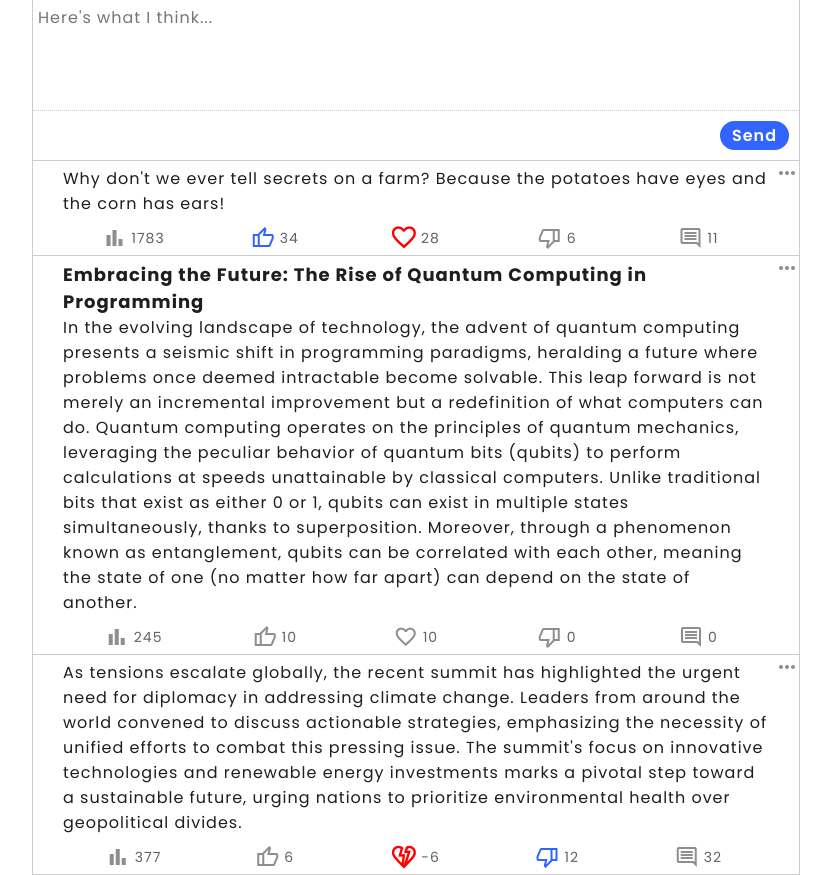
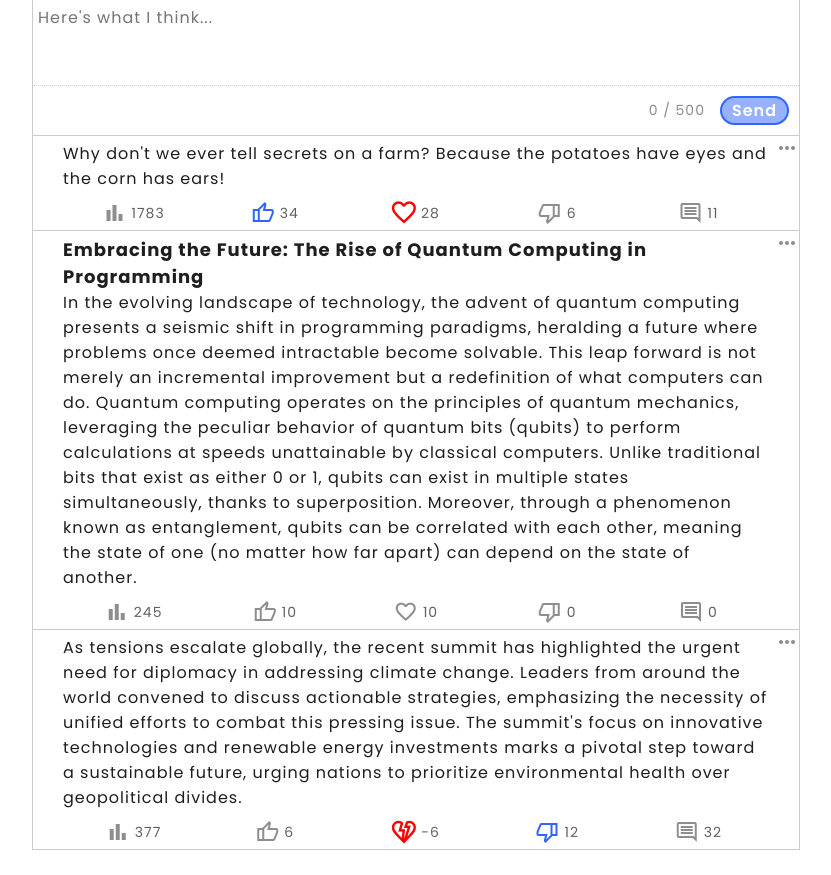
Before and after one commit to Wlad1slav/Blog-Wall-vue-js, a Vue app: page / in a window 1280 px wide. Shown: the whole page, without its empty margins (224-1055 px from the left). After the commit the page ends 850 px from the top, so only its background shows below. Built offline with nearby package versions, Linux system fonts and the light colour scheme; a web font is replaced by a local one.

Commit message:
Validation of user post content input

```diff
--- a/src/assets/stylesheet/post.scss
+++ b/src/assets/stylesheet/post.scss
@@ -7,6 +7,12 @@ $borders-width: 1px;
   //border-top: $borders-width solid rgba(0, 0, 0, 0.2);
   border-right: $borders-width solid rgba(0, 0, 0, 0.2);
   border-left: $borders-width solid rgba(0, 0, 0, 0.2);
+
+  &.error {
+    border-bottom: $borders-width solid $clr--red;
+    border-right: $borders-width solid $clr--red;
+    border-left: $borders-width solid $clr--red;
+  }
 }
 
 #posts {
@@ -152,13 +158,15 @@ $borders-width: 1px;
   div {
     display: flex;
     justify-content: flex-end;
+    align-items: center;
+    gap: 15px;
     margin: 10px;
   }
 
   textarea {
     border: none;
     border-bottom: 1px dotted rgba(0, 0, 0, 0.2);
-    height: 100px;
+    height: 75px;
     padding: 5px;
 
     &:focus {
@@ -166,4 +174,21 @@ $borders-width: 1px;
     }
   }
 
+  .characters-counter {
+    user-select: none;
+    color: transparentize($clr--text, 0.5);
+    font-size: $font-size - 2;
+  }
+
+  // If a validation error occurs
+  &.error {
+    textarea {
+      border-bottom: 1px dotted $clr--red !important;
+      color: $clr--red;
+    }
+    .characters-counter {
+      color: $clr--red;
+    }
+  }
+
 }
--- a/src/components/PostWrite.vue
+++ b/src/components/PostWrite.vue
@@ -1,18 +1,24 @@
 <template>
 
-  <div class="post--write">
+  <form class="post--write" :class="postContent.length > maxPostLength ? 'error' : null">
 
-    <textarea name="post--content-input"
-              id="post--content-input"
+    <textarea v-model="postContent"
               placeholder="Here's what I think..."
+              :style="postContent.length > 150 ? `height: ${postContent.length/1.9}px` : null"
     ></textarea>
     <div>
-      <button class="btn btn-primary">Send</button>
+      <p class="characters-counter">{{ postContent.length }} / {{ maxPostLength }}</p>
+      <button class="btn"
+              :class="postContent.length > maxPostLength ? 'btn-dangerous' : 'btn-primary'"
+              @click.prevent="validation()"
+              :disabled="postContent.length === 0 || postContent.length > maxPostLength"
+      >Send</button>
     </div>
 
-  </div>
+  </form>
 
 </template>
+
 
 <style scoped lang="scss">
 
@@ -20,10 +26,30 @@
 
 </style>
 
+
 <script>
 
 export default {
+  props: ['postCreate'],
 
+  data() {
+    return {
+      postContent: '',
+      maxPostLength: 500,
+    }
+  },
+
+  methods: {
+    validation() { // validation of the form
+      if (!this.postContent) {
+        alert('Please fill the post input field.')
+        return;
+      }
+
+      this.postCreate(this.postContent);
+      this.postContent = '';
+    }
+  }
 }
 
 </script>
```
